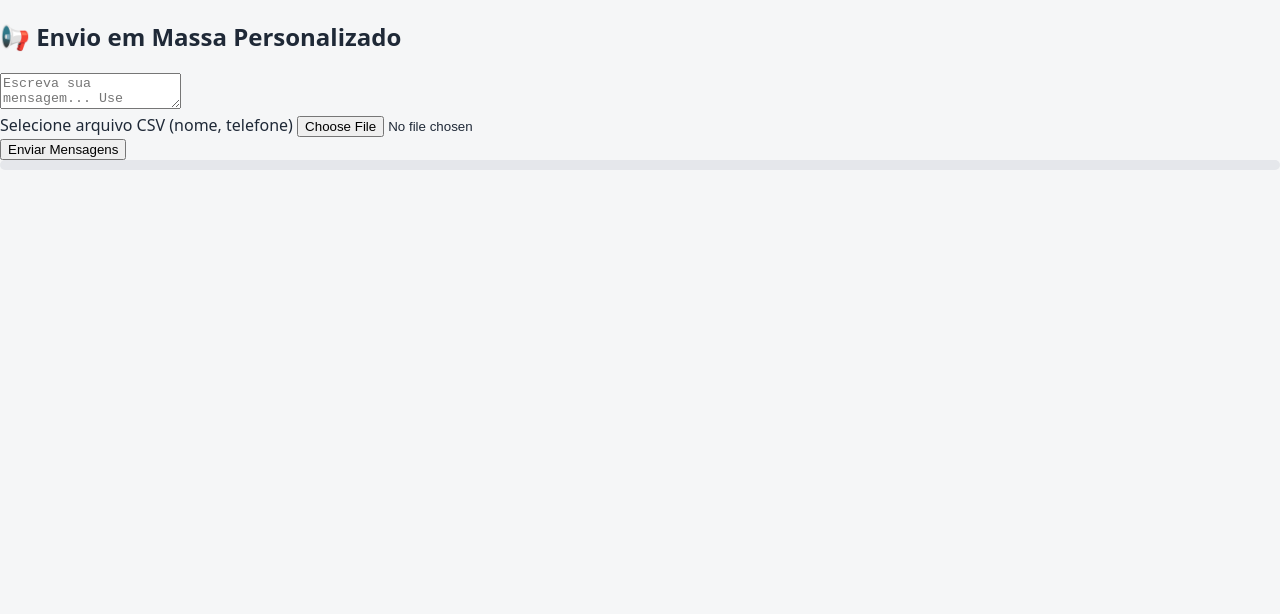
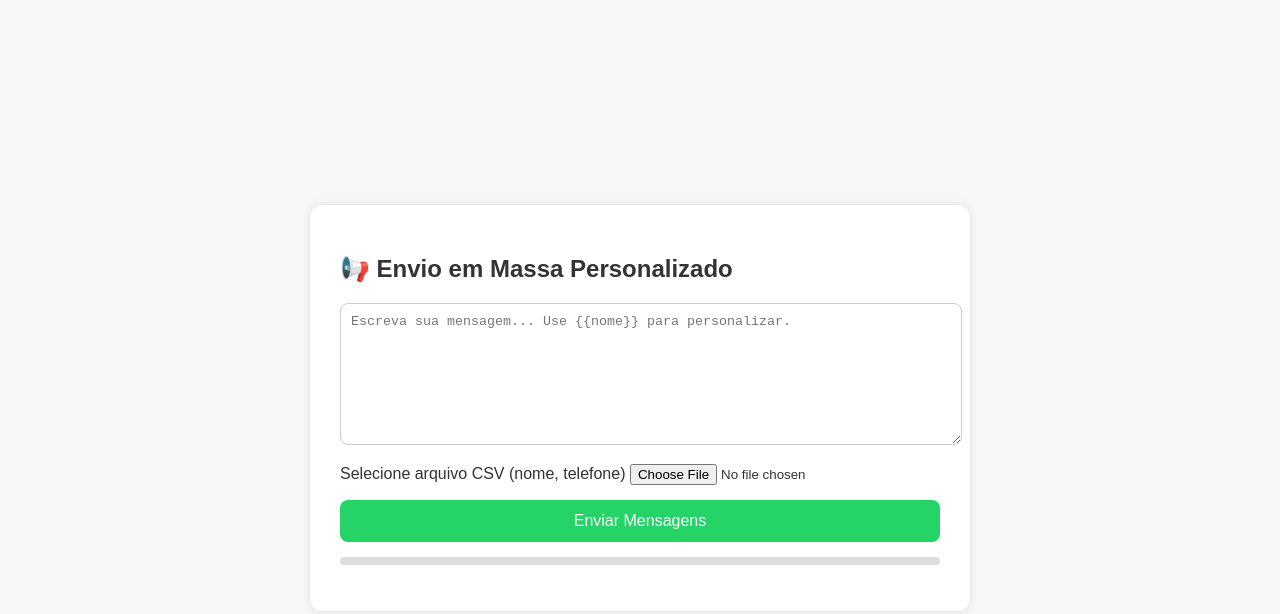
Before and after one commit to PedroFTorres/agendamento-app, a website: page whatsapp/whatsapp.html in a window 1280 px wide. Drawn offline with Linux system fonts and the light colour scheme.

Commit message:
Update whatsapp.css

```diff
--- a/whatsapp/whatsapp.css
+++ b/whatsapp/whatsapp.css
@@ -1,50 +1,57 @@
-:root{
-  --bg:#f5f6f7; --card:#fff; --border:#e5e7eb; --text:#1f2937;
-  --green:#25d366; --greenDark:#128c7e; --muted:#6b7280; --danger:#dc2626;
+body {
+  font-family: Arial, sans-serif;
+  background: #f7f7f7;
+  color: #333;
+  display: flex;
+  justify-content: center;
+  align-items: center;
+  height: 100vh;
 }
-*{box-sizing:border-box}
-html,body{height:100%;margin:0;font-family:system-ui,-apple-system,Segoe UI,Roboto,Arial;color:var(--text);background:var(--bg)}
-.app{height:100vh;display:grid;grid-template-columns:360px 1fr;gap:12px;padding:12px}
-.sidebar,.main{background:var(--card);border:1px solid var(--border);border-radius:12px;overflow:hidden}
-.sb-header{padding:12px;border-bottom:1px solid var(--border)}
-.sb-header h1{margin:0 0 8px 0;font-size:18px}
-.search input,.new-chat input{width:100%;padding:10px;border:1px solid var(--border);border-radius:8px}
-.new-chat{display:flex;gap:6px;margin-top:8px}
-.new-chat button{padding:10px 14px;border:0;border-radius:8px;background:var(--green);color:#fff;font-weight:700;cursor:pointer}
-.chat-list{list-style:none;padding:0;margin:0;height:calc(100% - 122px);overflow:auto}
-.chat-list li{display:flex;gap:10px;padding:12px;border-bottom:1px solid var(--border);cursor:pointer}
-.chat-list li:hover{background:#f8fafc}
-.chat-meta{display:flex;flex-direction:column;gap:4px;flex:1;min-width:0}
-.chat-title{font-weight:700;white-space:nowrap;overflow:hidden;text-overflow:ellipsis}
-.chat-sub{font-size:12px;color:var(--muted);white-space:nowrap;overflow:hidden;text-overflow:ellipsis}
-.badge{background:#10b981;color:#fff;font-size:11px;border-radius:999px;padding:2px 8px;height:20px;display:inline-flex;align-items:center}
-
-.main{display:grid;grid-template-rows:auto 1fr auto}
-.chat-header{padding:12px 16px;border-bottom:1px solid var(--border);display:flex;align-items:center;justify-content:space-between}
-.chat-header h2{margin:0;font-size:18px}
-.chat-header small{color:var(--muted)}
-.ghost{background:transparent;border:1px solid var(--border);padding:8px 10px;border-radius:8px;cursor:pointer}
-.chat-area{position:relative;background:#eef2f7}
-.msgs{height:100%;overflow:auto;padding:16px;display:flex;flex-direction:column;gap:8px}
-.bubble{max-width:65%;padding:10px 12px;border-radius:12px;line-height:1.35;background:#fff;border:1px solid var(--border)}
-.me{background:#dcf8c6;border-color:#c7ebb1;align-self:flex-end}
-.meta{display:block;margin-top:4px;font-size:11px;color:var(--muted)}
-.composer{display:flex;gap:8px;padding:12px;border-top:1px solid var(--border)}
-.composer input{flex:1;padding:12px;border:1px solid var(--border);border-radius:10px}
-.composer button{padding:12px 16px;border:0;border-radius:10px;background:var(--green);color:#fff;font-weight:700;cursor:pointer}
-.composer button:hover{background:var(--greenDark)}
-
-.drawer{position:fixed;inset:0;background:rgba(0,0,0,.35);display:none;align-items:center;justify-content:center;padding:16px}
-.drawer-card{width:min(800px,95vw);background:#fff;border-radius:12px;border:1px solid var(--border);overflow:hidden}
-.drawer-card header{display:flex;align-items:center;justify-content:space-between;padding:10px 12px;border-bottom:1px solid var(--border)}
-.drawer-body{padding:12px;display:flex;flex-direction:column;gap:10px}
-.drawer-body textarea{width:100%;height:120px;padding:10px;border:1px solid var(--border);border-radius:8px}
-.drawer-body .row{display:flex;gap:8px;align-items:center}
-.drawer-body button{padding:10px 14px;border:0;border-radius:8px;background:var(--green);color:#fff;font-weight:700;cursor:pointer}
-.progress{width:100%;height:10px;background:#e5e7eb;border-radius:999px;overflow:hidden}
-.bar{height:100%;width:0;background:var(--green);transition:width .25s ease}
-.counter{font-weight:700}
-.log{list-style:none;margin:6px 0 0 0;padding:0;max-height:240px;overflow:auto;border-top:1px dashed var(--border)}
-.log li{padding:6px 0;border-bottom:1px dashed var(--border)}
-.ok{color:#16a34a;font-weight:600}
-.fail{color:var(--danger);font-weight:600}
+.container {
+  background: white;
+  padding: 30px;
+  border-radius: 12px;
+  width: 90%;
+  max-width: 600px;
+  box-shadow: 0 0 10px rgba(0,0,0,0.1);
+}
+textarea {
+  width: 100%;
+  height: 120px;
+  padding: 10px;
+  margin-bottom: 15px;
+  border-radius: 8px;
+  border: 1px solid #ccc;
+}
+.file-upload {
+  margin-bottom: 15px;
+}
+button {
+  width: 100%;
+  padding: 12px;
+  background: #25D366;
+  color: white;
+  border: none;
+  border-radius: 8px;
+  font-size: 16px;
+  cursor: pointer;
+}
+button:hover {
+  background: #1da955;
+}
+.progress {
+  width: 100%;
+  height: 8px;
+  background: #ddd;
+  border-radius: 5px;
+  margin-top: 15px;
+  overflow: hidden;
+}
+.bar {
+  height: 100%;
+  width: 0%;
+  background: #25D366;
+  transition: width 0.4s;
+}
+.ok { color: green; }
+.fail { color: red; }
```
